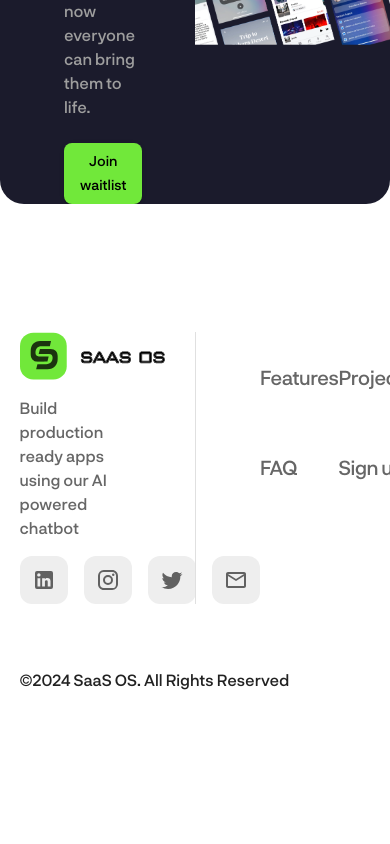
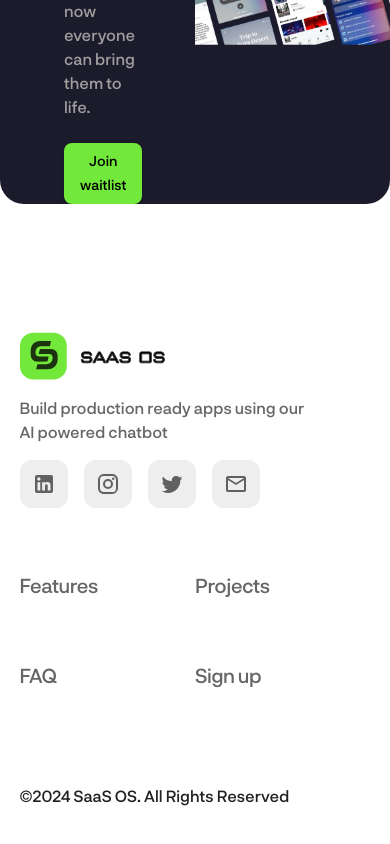
Before and after one commit to isaacwritescode/saas-os, a React (Create React App) app: page / in a window 390 px wide. Shown: the part 4160-5004 px from the top of the page. Before the commit the page ends 4916 px from the top, so only its background shows below. Built offline with nearby package versions, Linux system fonts and the light colour scheme.

Commit message:
make footer responsive

```diff
--- a/src/pages/Footer/index.js
+++ b/src/pages/Footer/index.js
@@ -7,7 +7,7 @@ const Footer = () => {
   return (
     <Box width="100%" pt={16} pb={8} maxWidth={1000} m="auto">
       <Box width={{ xs: "90%", lg: "80%" }} m="auto">
-        <Grid container>
+        <Grid container columns={{ xs: 6, md: 12 }} spacing={{ xs: 4, md: 0 }}>
           <Grid item xs={6}>
             <Stack spacing={2} alignItems="start" pr={8}>
               <img src="/logo.svg" height={48} alt="logo" />
@@ -17,8 +17,8 @@ const Footer = () => {
               <SocialLinks />
             </Stack>
           </Grid>
-          <Grid item xs={6} borderLeft={1} borderColor="grey.300">
-            <Box display="grid" gridTemplateColumns="1fr 1fr" pl={8}>
+          <Grid item xs={6} borderLeft={{ md: 1 }} borderColor="grey.300">
+            <Box display="grid" gridTemplateColumns="1fr 1fr" pl={{ md: 8 }}>
               {FOOTER_LINKS.map(({ title, path }, idx) => {
                 return (
                   <Link
```
